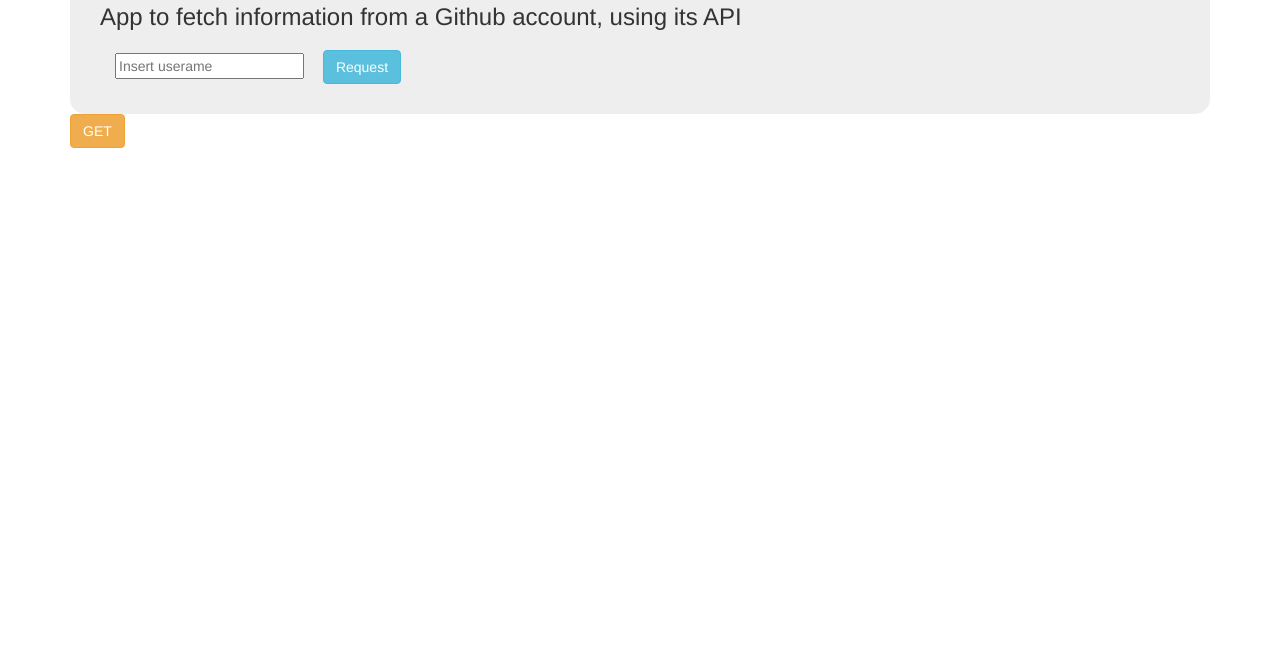
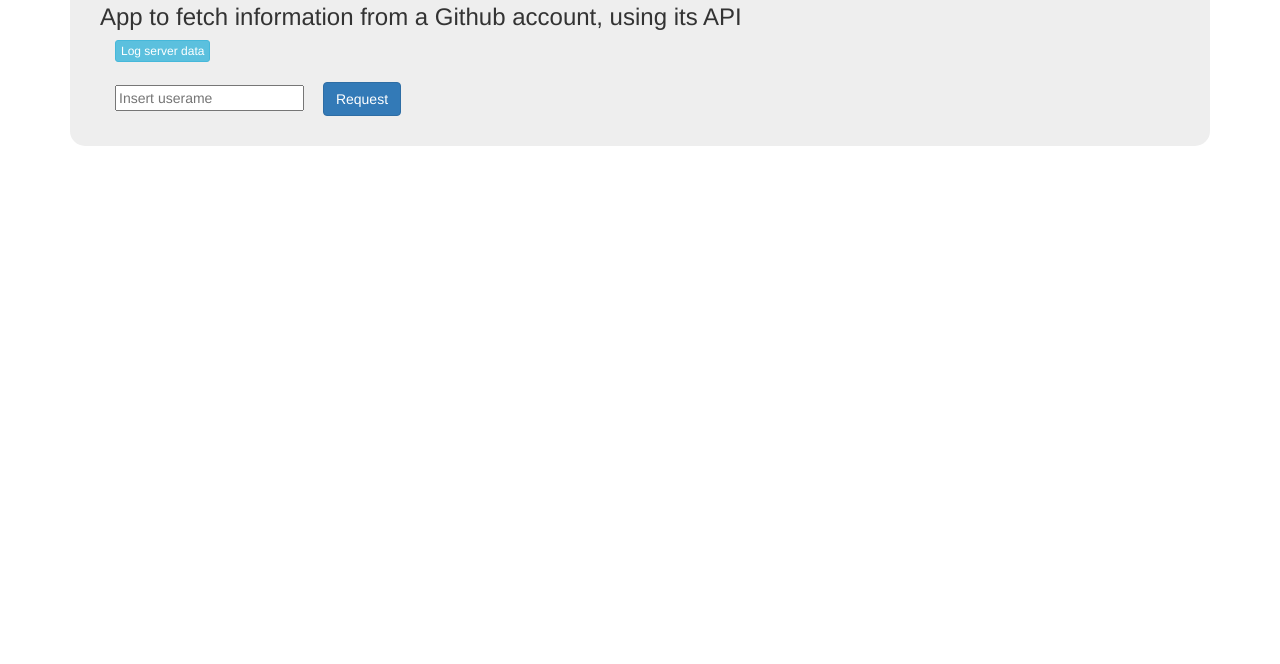
Before and after one commit to Danoso89/First-Web-App, a website: page index.jade in a window 1280 px wide. Shown: the part 136-800 px from the top of the page. Drawn offline with nearby package versions, Linux system fonts and the light colour scheme; files that its build step writes are made by us from their sources.

Commit message:
visual improvements

```diff
--- a/css/custom.sass
+++ b/css/custom.sass
@@ -6,6 +6,9 @@ body
     background-color: #eee
     border-radius: 15px
     padding: 30px
+
+    .btn
+      margin: auto 15px
 
     .user-input
       margin-top: 20px
--- a/index.jade
+++ b/index.jade
@@ -14,13 +14,13 @@ html(lang="en")
         h1 Web App
         h3 App to fetch information from a Github account, using its API
 
+        button.btn.btn-info.btn-xs#server-get Log server data
+
         .user-input
           input#name-search(type="text" placeholder="Insert userame")
-          button.btn.btn-info#btn-get Request
+          button.btn.btn-primary#btn-get Request
 
         .info-container
           p #[strong Name:] #[span#name]
           p #[strong User name:] #[span#user-name]
           p #[strong Public repositories:] #[span#repos]
-
-      button.btn.btn-warning#server-get GET
```
Also changed, not shown: css/custom.css, index.html, 1 other file.
